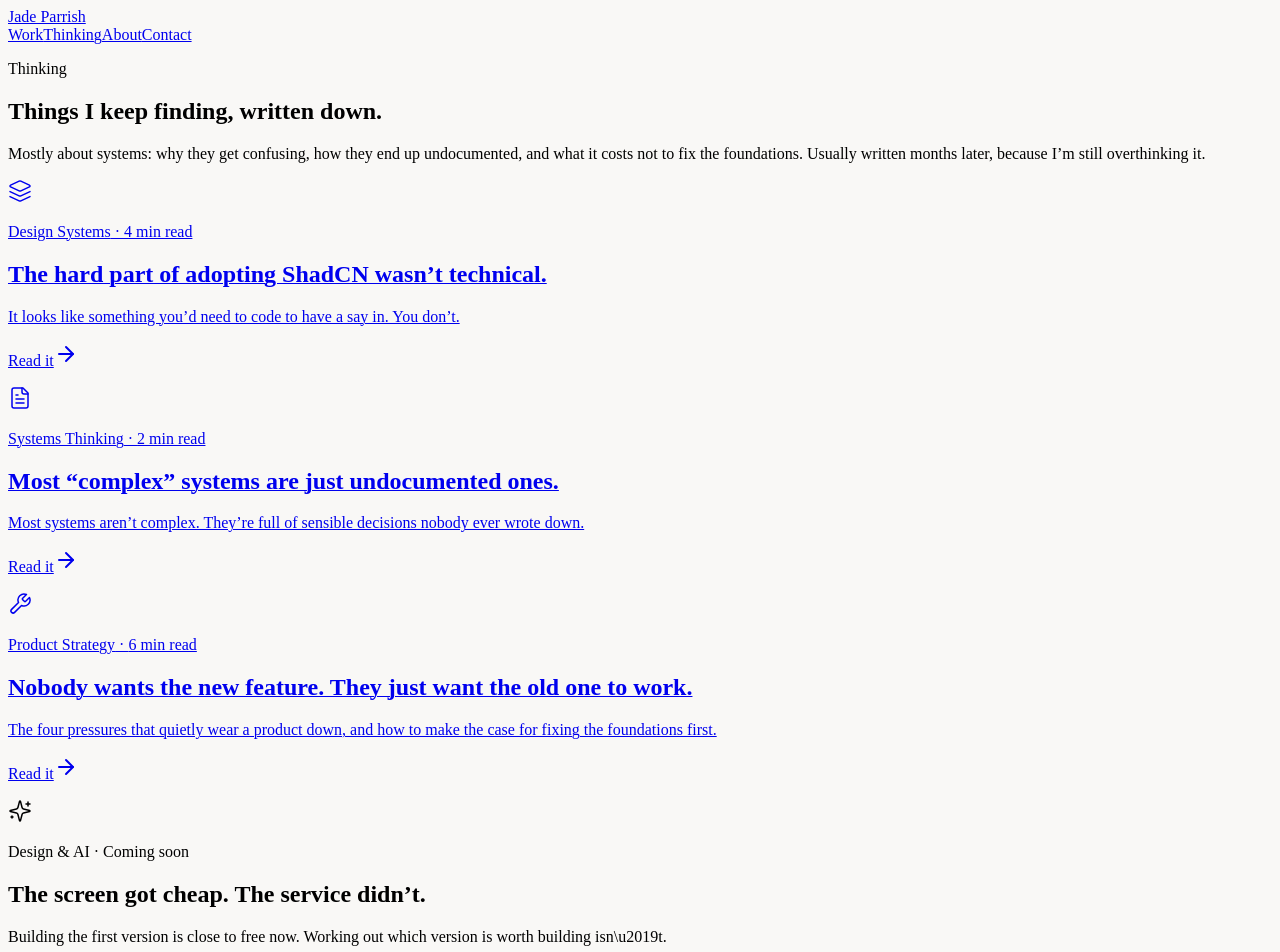
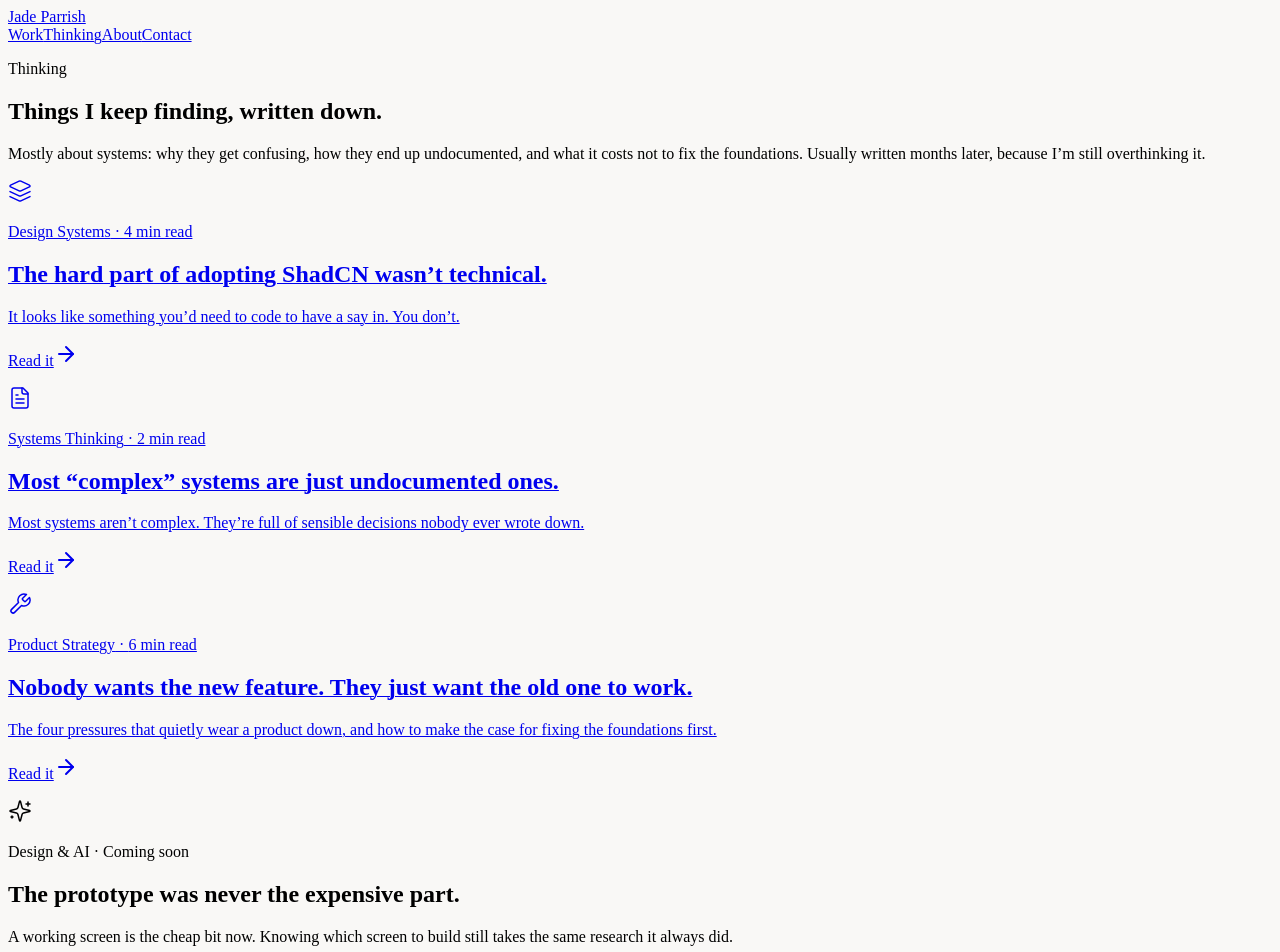
Before and after one commit to jadeparrish/portfolio, a Next.js app: page /thinking in a window 1280 px wide. Shown: the top 952 px of the page. Built offline with nearby package versions, Linux system fonts and the light colour scheme.

Commit message:
Fix typographical errors in case studies data
Updated titles and descriptions to fix typographical errors and improve clarity.

```diff
--- a/app/caseStudiesData.js
+++ b/app/caseStudiesData.js
@@ -60,7 +60,7 @@ export const caseStudiesList = [
     title: 'Giving a siloed platform a navigation that scales',
     tag: 'Information Architecture',
     description:
-      'Rebuilt a SaaS platform\u2019s navigation, mapping actions by user intent rather than department. Introduced a three-tier hierarchy that let the product grow without needing to be restructured again.',
+      'Rebuilt a SaaS platform’s navigation, mapping actions by user intent rather than department. Introduced a three-tier hierarchy that let the product grow without needing to be restructured again.',
     cta: 'View case study',
     href: '/work/cm-navigation',
     tint: 'bg-[#E4E1E8]',
@@ -131,9 +131,9 @@ export const thinkingList = [
     icon: Layers,
     kicker: 'Design Systems',
     readTime: '4 min read',
-    title: 'The hard part of adopting ShadCN wasn\u2019t technical.',
+    title: 'The hard part of adopting ShadCN wasn’t technical.',
     description:
-      'It looks like something you\u2019d need to code to have a say in. You don\u2019t.',
+      'It looks like something you’d need to code to have a say in. You don’t.',
     hasPage: true,
   },
   {
@@ -141,9 +141,9 @@ export const thinkingList = [
     icon: FileText,
     kicker: 'Systems Thinking',
     readTime: '2 min read',
-    title: 'Most \u201Ccomplex\u201D systems are just undocumented ones.',
+    title: 'Most “complex” systems are just undocumented ones.',
     description:
-      'Most systems aren\u2019t complex. They\u2019re full of sensible decisions nobody ever wrote down.',
+      'Most systems aren’t complex. They’re full of sensible decisions nobody ever wrote down.',
     hasPage: true,
   },
   {
@@ -161,9 +161,9 @@ export const thinkingList = [
     icon: Sparkles,
     kicker: 'Design & AI',
     readTime: 'Coming soon',
-    title: 'The screen got cheap. The service didn\u2019t.',
+    title: 'The prototype was never the expensive part.',
     description:
-      'Building the first version is close to free now. Working out which version is worth building isn\\u2019t.',
+      'A working screen is the cheap bit now. Knowing which screen to build still takes the same research it always did.',
     hasPage: false,
   },
 ];
```
